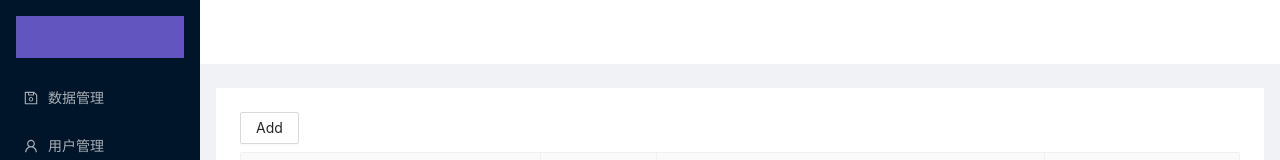
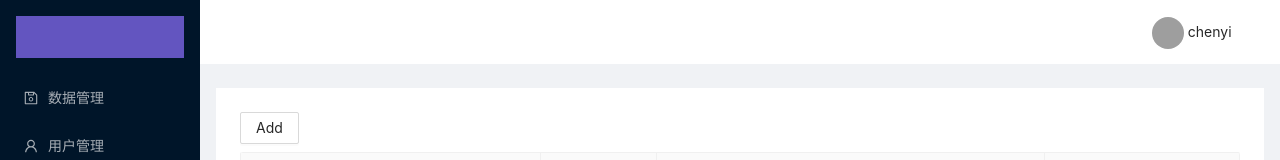
Before and after one commit to ChenE2000/CreakIMS, a Vue app in the folder client/: page /#/data in a window 1280 px wide. Shown: the top 160 px of the page. Built offline with nearby package versions, Linux system fonts and the light colour scheme; grey boxes are pictures that could not be loaded; the HTML template or start-up script is replaced by a standard one.

Commit message:
refactor: Home页面重构

```diff
--- /dev/null
+++ b/client/src/components/dashboard.vue
@@ -0,0 +1,3 @@
+<template>
+    <div>dashboard</div>
+</template>
--- /dev/null
+++ b/client/src/components/info-card.vue
@@ -0,0 +1,3 @@
+<template>
+    <div>infos</div>
+</template>
--- /dev/null
+++ b/client/src/components/table-model.vue
@@ -0,0 +1,3 @@
+<template>
+    <div>models</div>
+</template>
--- a/client/src/view/Home.vue
+++ b/client/src/view/Home.vue
@@ -10,8 +10,7 @@
       <!-- 示例logo -->
     </div>
 
-      <div class="logo" />
-      <a-menu v-on:selectedKeys="selectedKeys" theme="dark" mode="inline" @click="onClickMenu">
+      <a-menu v-on:selectedKeys="data.selectedKeys" theme="dark" mode="inline" @click="onClickMenu">
         <a-menu-item key="data">
           <save-outlined />
           <span class="nav-text">数据管理</span>
@@ -24,14 +23,21 @@
           <robot-outlined />
           <span class="nav-text">模型管理</span>
         </a-menu-item>
-        <a-menu-item key="more">
+        <a-menu-item key="info">
           <user-outlined />
           <span class="nav-text">更多</span>
         </a-menu-item>
       </a-menu>
     </a-layout-sider>
     <a-layout>
-      <a-layout-header :style="{ background: '#fff', padding: 0 }" />
+      <a-layout-header :style="{ background: '#fff', padding: 0 }">
+        <div class="user-info-container">
+          <a-avatar src="https://joeschmoe.io/api/v1/random" />
+          {{ data.user.name }}
+          </div>
+      </a-layout-header>
+
+
       <a-layout-content :style="{ margin: '24px 16px 0' }">
         <div :style="{ padding: '24px', background: '#fff', height: '100%' }">
          <router-view></router-view>
@@ -43,24 +49,27 @@
     </a-layout>
   </a-layout>
 </template>
-<script lang="ts">
+
+
+<script setup lang="ts">
 import { UserOutlined, SaveOutlined, RobotOutlined } from '@ant-design/icons-vue';
-import { defineComponent, ref } from 'vue';
+import { reactive, ref } from 'vue';
 import { router } from '../router';
-export default defineComponent({
 
-  components: {
-    UserOutlined,
-    SaveOutlined,
-    RobotOutlined,
-  },
-  methods: {
-    onClickMenu(e: Event) {
-      // console.log(e.key)
+interface ClickEvent {
+  key: string;
+}
+
+const onClickMenu = (e: ClickEvent) => {
   router.push(e.key)
 }
-  },
-  setup() {
+
+const data = reactive(
+  {
+    user: {name: 'chenyi'},
+    selectedKeys: ref<string[]>(['data'])
+  }
+);
 const onCollapse = (collapsed: boolean, type: string) => {
   console.log(collapsed, type);
 };
@@ -68,15 +77,15 @@ export default defineComponent({
 const onBreakpoint = (broken: boolean) => {
   console.log(broken);
 };
-    // 初始化到data页
+//初始化到data页
 router.push('data')
-    return {
-      selectedKeys: ref<string[]>(['data']),
-      onCollapse,
-      onBreakpoint,
-    };
-  },
-});
+// return {
+//   selectedKeys: ref<string[]>(['data']),
+//   onCollapse,
+//   onBreakpoint,
+// };
+
+
 </script>
 <style>
 .banner {
@@ -97,5 +106,9 @@ export default defineComponent({
   background: #141414;
 }
 
+.user-info-container {
+  width: 8rem;
+  float: right;
+}
 
 </style>
```
Also changed, not shown: client/src/router/index.ts (+8 -0 lines), 1 other file (tests, documents, lock files or other folders). Lines whose indentation alone changed are shown as unchanged.
